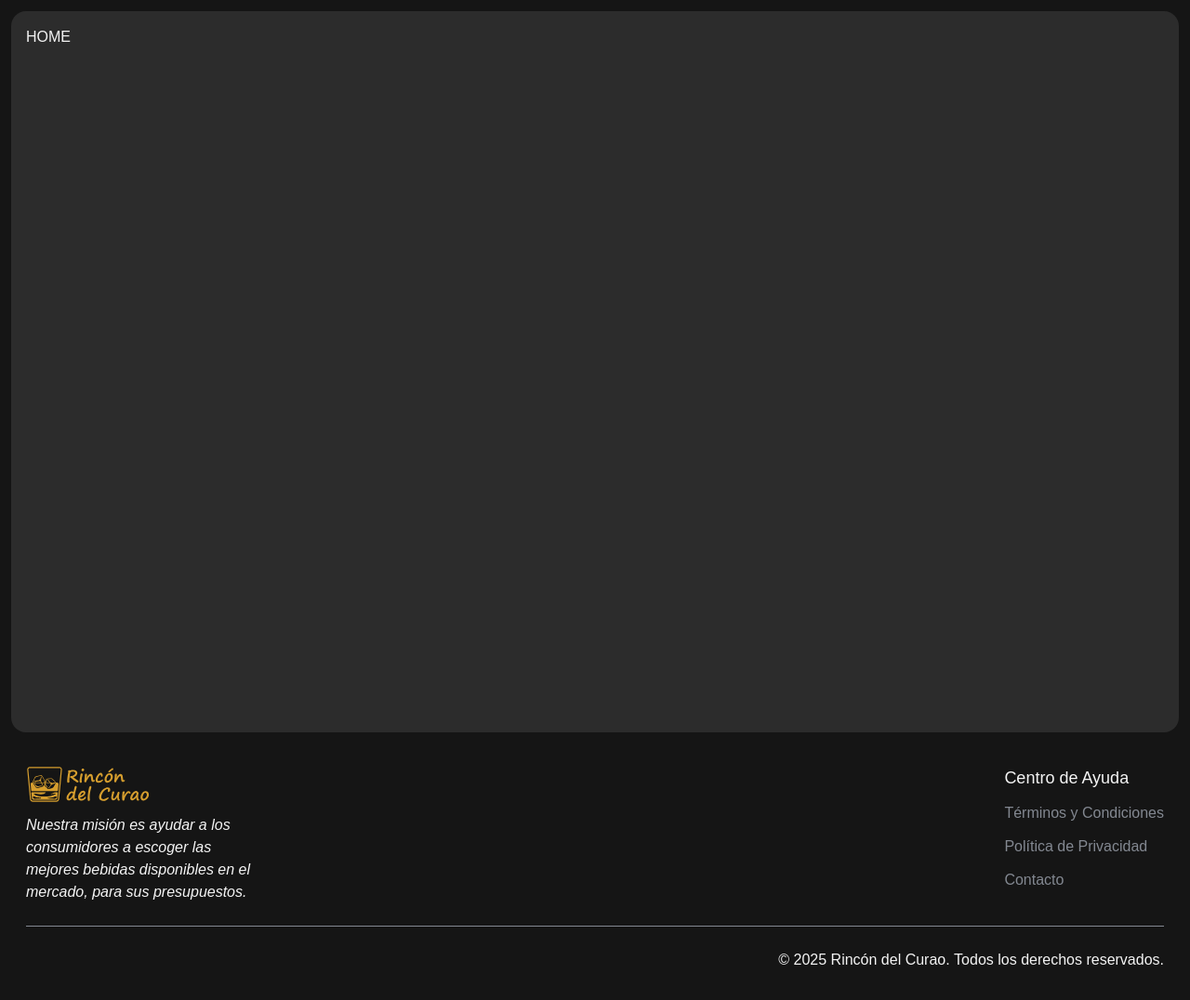
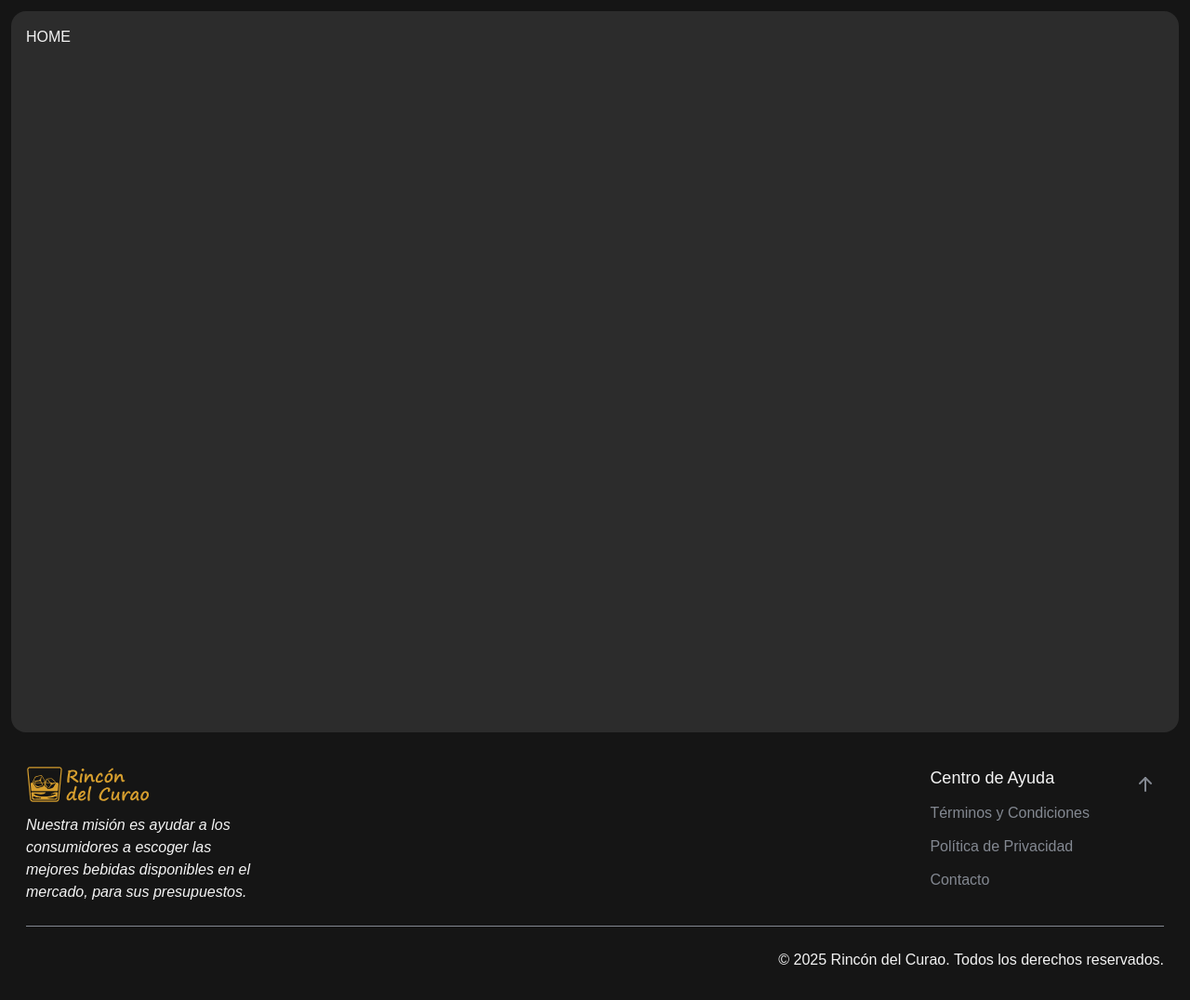
Before and after one commit to Unnunoctio/Rincon-del-Curao, an Astro site: page / in a window 1280 px wide. Shown: the whole page at 93% size. Built offline with nearby package versions, Linux system fonts and the light colour scheme; Astro itself is replaced by a stand-in of ours.

Commit message:
feat: :sparkles: add scroll top inside footer

```diff
--- a/src/components/Footer.astro
+++ b/src/components/Footer.astro
@@ -1,7 +1,7 @@
 ---
+import { ScrollTop } from "@/components/client/ScrollTop"
 import Logo from "@/components/Logo.astro"
 import { INFO_ROUTES } from "@/config/router-paths"
-// import { ScrollTop } from "./ScrollTop";
 ---
 
 <footer class="flex flex-col gap-6 px-4 py-6">
@@ -23,7 +23,7 @@ import { INFO_ROUTES } from "@/config/router-paths"
           ))
         }
       </div>
-      <!-- <ScrollTop client:visible /> -->
+      <ScrollTop client:visible />
     </div>
   </section>
   <hr class="border-c-steel-gray" />
--- /dev/null
+++ b/src/components/client/ScrollTop.tsx
@@ -0,0 +1,17 @@
+import { ArrowUpIcon } from "@/icons/client/ArrowUpIcon";
+
+export const ScrollTop = () => {
+  const scrollToTop = () => {
+    window.scrollTo({ top: 0, behavior: "smooth" });
+  }
+
+  return (
+    <button
+      onClick={scrollToTop}
+      className="group top-0 right-0 sm:static absolute hover:bg-c-lead-gray p-2 rounded-full w-fit h-fit cursor-pointer"
+      aria-label="Ir al inicio"
+    >
+      <ArrowUpIcon className="stroke-c-steel-gray group-hover:stroke-c-snow-white" />
+    </button>
+  )
+}
--- /dev/null
+++ b/src/icons/client/ArrowUpIcon.tsx
@@ -0,0 +1,22 @@
+interface Props {
+  className?: string;
+}
+
+export const ArrowUpIcon = ({ className }: Props) => {
+  return (
+    <svg
+      className={className}
+      width="24"  height="24"
+      viewBox="0 0 24 24"
+      fill="none"
+      strokeWidth="2"
+      strokeLinecap="round"
+      strokeLinejoin="round"
+    >
+      <path stroke="none" d="M0 0h24v24H0z" fill="none"/>
+      <path d="M12 5l0 14" />
+      <path d="M18 11l-6 -6" />
+      <path d="M6 11l6 -6" />
+    </svg>
+  )
+}
```
